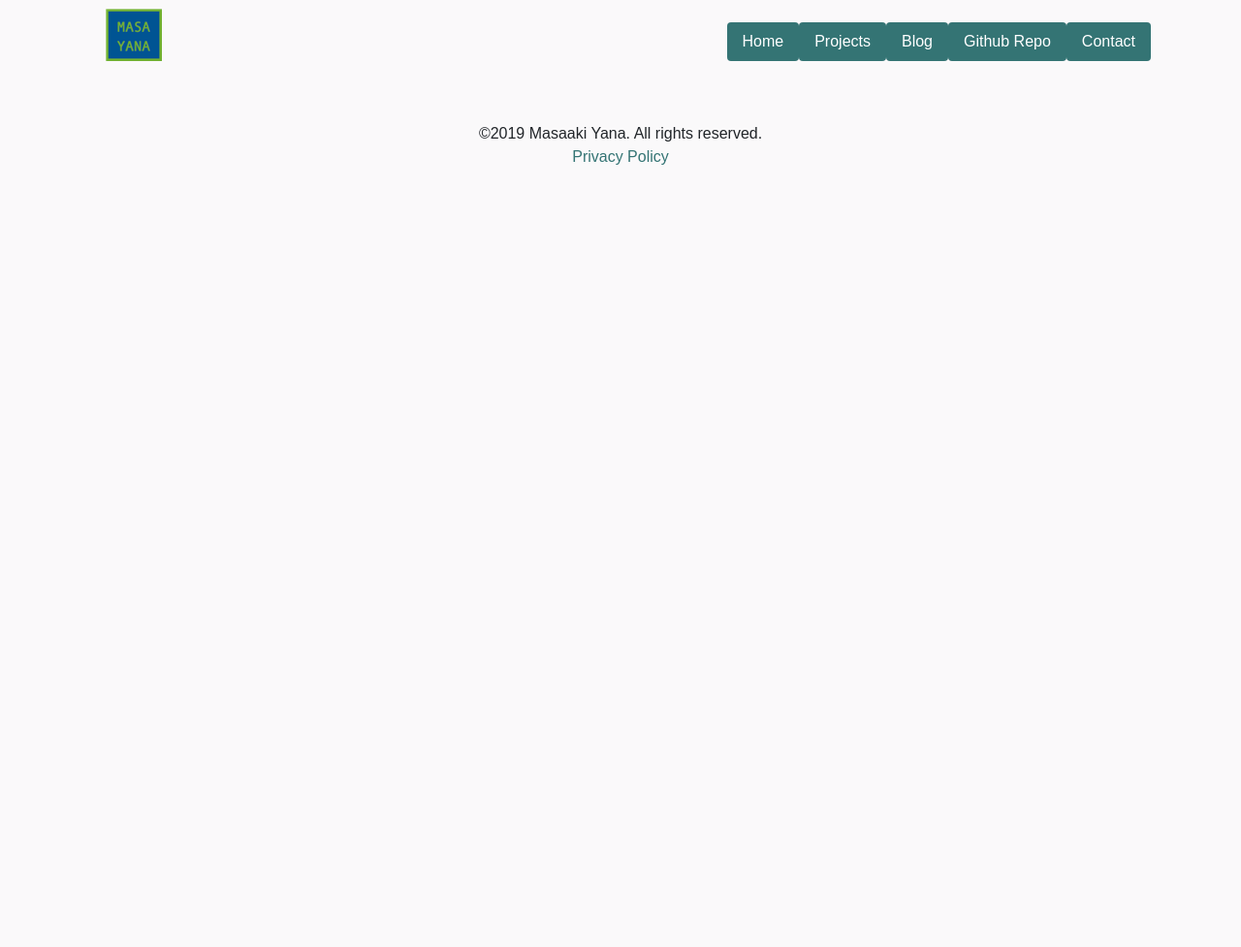
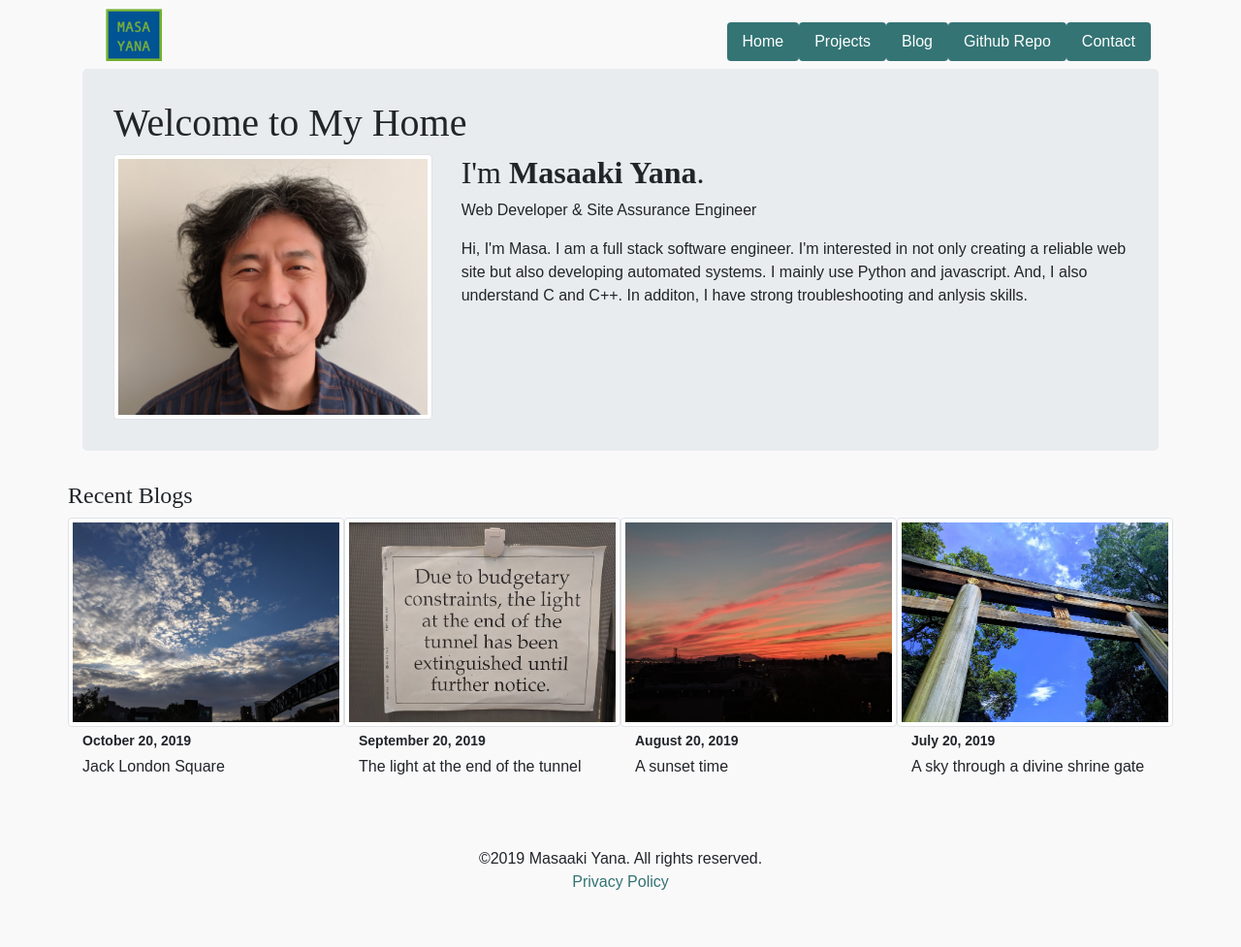
Before and after one commit to ishinan/my_hp_django_heroku, a Django app: page / in a window 1280 px wide. Shown: the whole page at 97% size. Before the commit the page ends 170 px from the top, so only its background shows below. Run offline with Django 3.2, Linux system fonts and the light colour scheme; some libraries are stand-ins or nearby versions.

Commit message:
home/views.py,index.html: making home page available

```diff
--- a/home/jinja2/home/base.html
+++ b/home/jinja2/home/base.html
@@ -37,7 +37,6 @@
             </div>
        </div>
        <!-- Template: top: end -->
-
 {% block page_content %}
 {% endblock %}
         <!-- Template: bottom: start -->
--- /dev/null
+++ b/home/jinja2/home/index.html
@@ -0,0 +1,65 @@
+{% extends 'home/base.html' %}
+
+{% block page_content%}
+<div class="jumbotron">
+    <div class="row">
+        <div class="col">
+            <h1>Welcome to My Home</h1>
+        </div>
+    </div>
+    <div class="row">
+        <div class="col">
+            <img onclick="myFunction()" src="{{ static('images/MasaakiYana_main.png') }}" alt="MyPic" class="img-fluid img-thumbnail"  >
+        </div>
+        <div class="col-8">
+            <h2>I'm <b>Masaaki Yana</b>.</h2>
+            <p>Web Developer & Site Assurance Engineer</p>
+            <p>Hi, I'm Masa. I am a full stack software engineer. I'm interested in
+                not only creating a reliable web site but also developing automated
+                systems. I mainly use Python and javascript. And, I also understand C and C++. In additon, I have strong troubleshooting and anlysis skills. </p>
+        </div>
+    </div>
+</div>
+
+<div class="row main">
+<h4>Recent Blogs</h4>
+</div>
+<div class="row main">
+<div class="col-3 topic-box">
+    <div class="row">
+        <img src="{{ static('images/skye_from_jacklondon.jpg') }}" alt="sky" class="img-fluid img-thumbnail"  >
+    </div>
+    <div>
+        <div class="blog-date">October 20, 2019</div>
+        <p>Jack London Square</p>
+    </div>
+</div>
+<div class="col-3 topic-box">
+    <div class="row">
+        <img src="{{ static('images/the_light_at_the_end_of_the_tunnel.jpg') }}" alt="words" class="img-fluid img-thumbnail" >
+    </div>
+    <div>
+        <div class="blog-date">September 20, 2019</div>
+        <p>The light at the end of the tunnel</p>
+    </div>
+</div>
+<div class="col-3 topic-box">
+    <div class="row">
+        <img src="{{ static('images/sky_red.jpg') }}" alt="sky red" class="img-fluid img-thumbnail" >
+    </div>
+    <div>
+        <div class="blog-date">August 20, 2019</div>
+        <p>A sunset time</p>
+    </div>
+</div>
+<div class="col-3 topic-box">
+    <div class="row">
+        <img src="{{ static('images/maiji_shrine_trii_gate.jpg') }}" alt="Torii" class="img-fluid img-thumbnail"  >
+    </div>
+    <div>
+        <div class="blog-date">July 20, 2019</div>
+        <p>A sky through a divine shrine gate</p>
+    </div>
+</div>
+</div>
+{% endblock %}
--- a/home/views.py
+++ b/home/views.py
@@ -1,17 +1,54 @@
 from django.shortcuts import render
 from django.http import HttpResponse
 import datetime
+import markdown
 
 
 # Create your views here.
 def home(request):
     #return HttpResponse('<h1>Home</h1>')
     copyright_year = _get_current_year()
-    context = { 'copyright_year': copyright_year  }
-    return render(request, 'home/base.html', context)
+    meta_data = {}
+    content, meta_data = _read_md_file('home/content/index.md')
+    context = {
+                'copyright_year': copyright_year,
+                'title': meta_data['title'][0],
+                'content': content,
+              }
+    return render(request, 'home/index.html', context)
 
 
 # Helpers
+def _read_md_file(file_path):
+    '''
+    Read a md exntention file and return its content and metadata
+
+    parameter:
+        file_path
+    return:
+        a list of conetent and metadata dict
+            - Note that metadata value is a list
+            - Example:
+                [ 'html string',
+                  { 'key': [ 'value', ],
+                    'key': [ 'value' ],
+                  },
+                ]
+    '''
+    if file_path.endswith('.md'):
+        with open(file_path , 'r') as f:
+            content_of_md_file = f.read()
+            md = markdown.Markdown(extensions=['meta', 'fenced_code', 'codehilite'])
+            html_of_md_file = md.convert(content_of_md_file)
+            dict_of_md_meta_data = md.Meta
+            return [ html_of_md_file,
+                     dict_of_md_meta_data,
+                   ]
+
+    return [ "Could not find a md file" + file_path, {}, ]
+
+
+
 def _get_current_datetime():
     '''
     Get date/time info(year, month, date, hour, min) from datetime module
```
